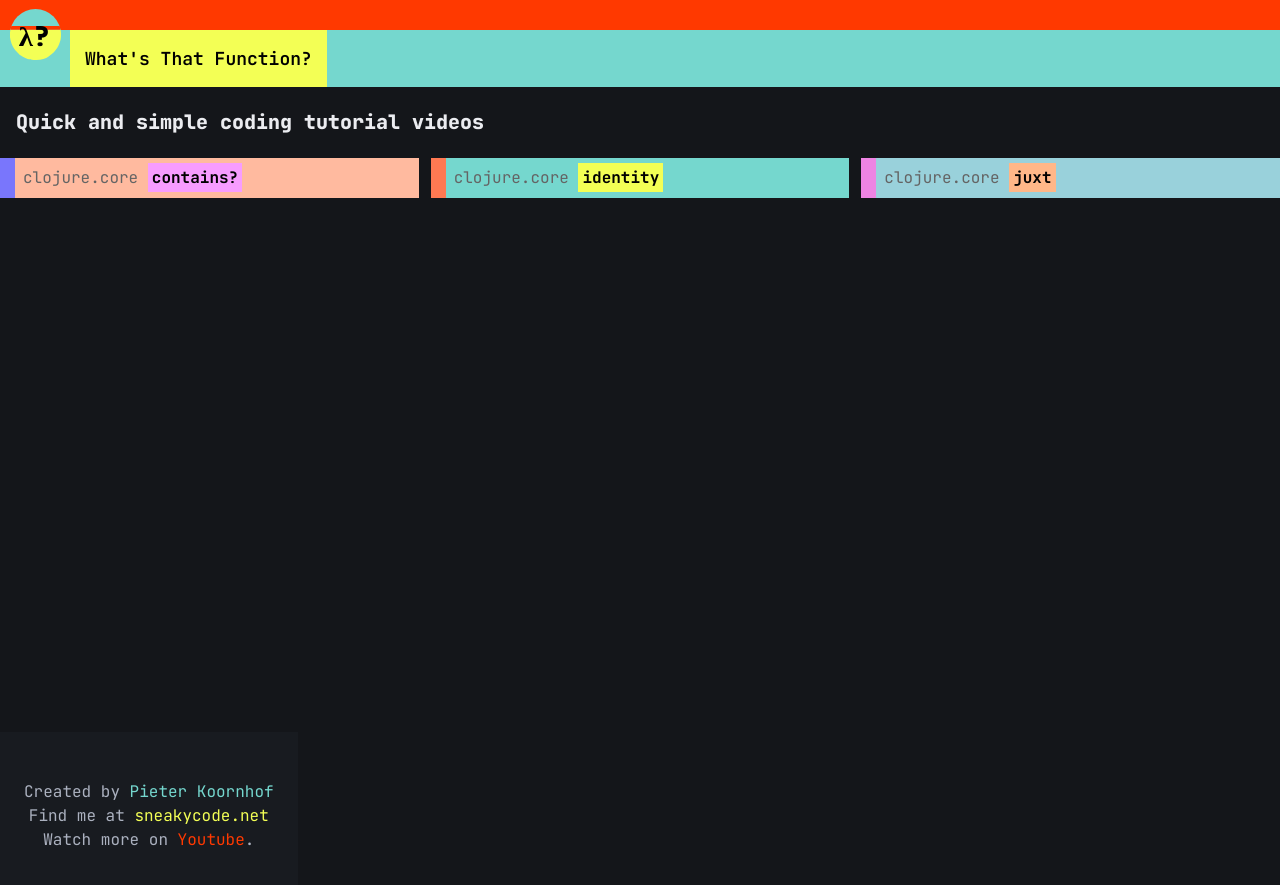
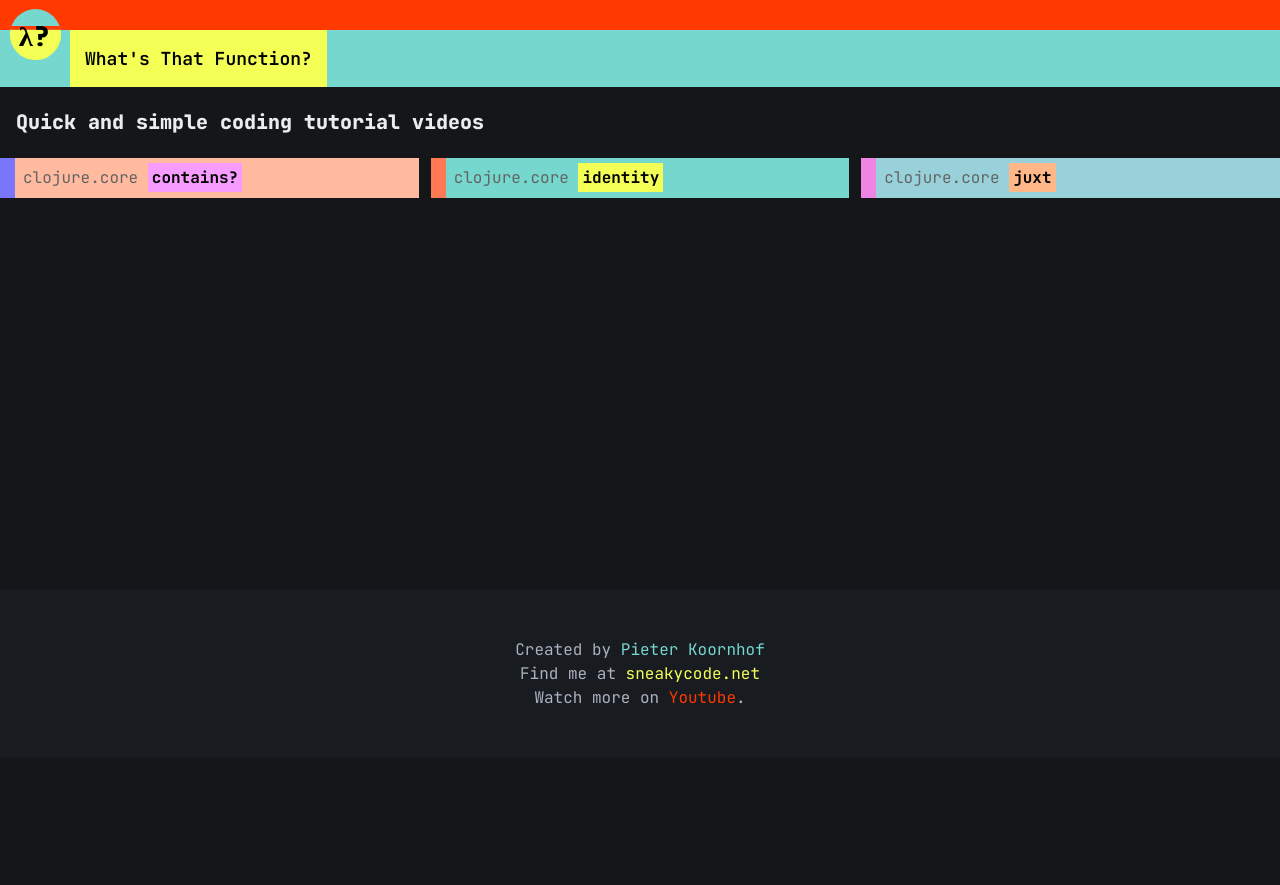
Before and after one commit to SneakyPeet/whats-that-function, a Jekyll site: the page built from index.html, in a window 1280 px wide. Shown: the top 885 px of the page. Built offline with Jekyll 4.4.1, drawn with Linux system fonts in a browser that asks for light colours.

Commit message:
too lazy to run jekyll locally

```diff
--- a/index.html
+++ b/index.html
@@ -36,7 +36,7 @@ layout: none
          </div>
          </section>
     -->
-    <section class="">
+    <section class="" style="min-height: 48vh;">
       <div class="content">
 
         <nav class="grid is-col-min-12">
@@ -79,9 +79,7 @@ layout: none
       </div>
     </section>
 
-    <div style="position: fixed; bottom: 0;">
-      {% include footer.html backgroundcolor=site.backgroundcolor headingcolor=site.headingcolor fncolor=site.fncolor %}
-    </div>
+    {% include footer.html backgroundcolor=site.backgroundcolor headingcolor=site.headingcolor fncolor=site.fncolor %}
 
   </body>
 </html>
```
